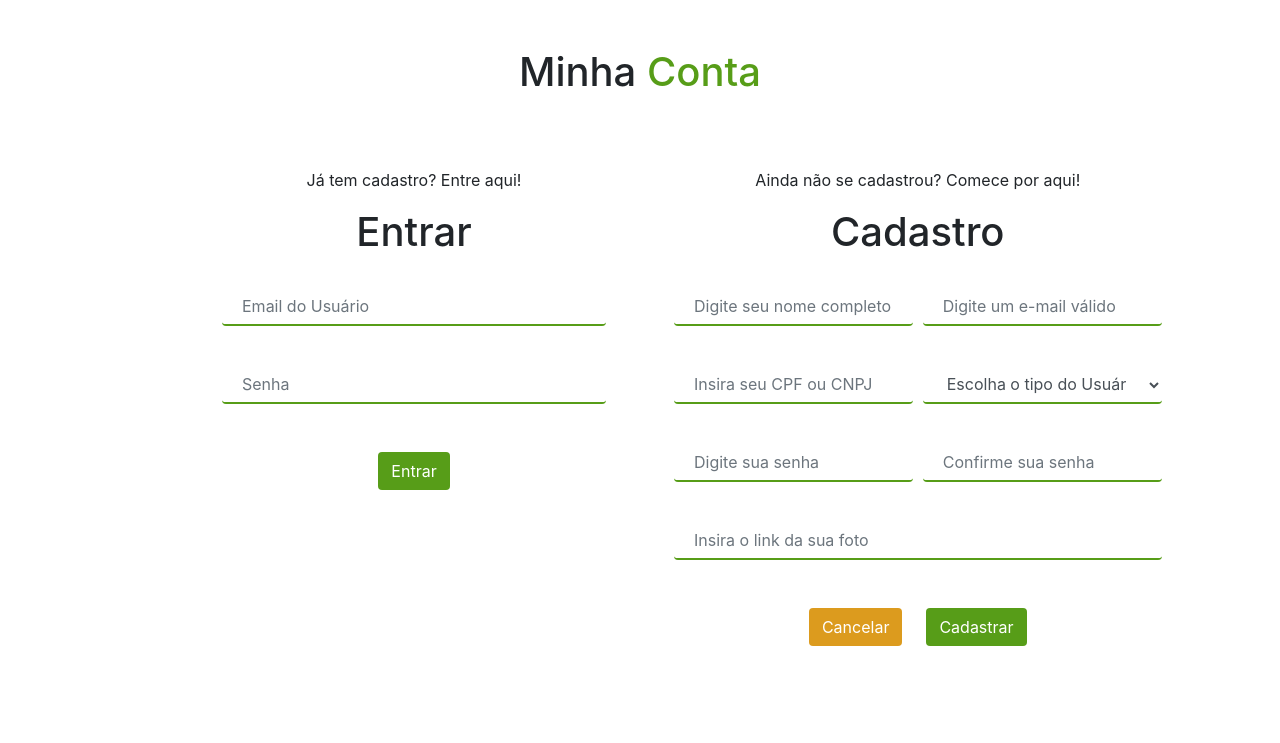
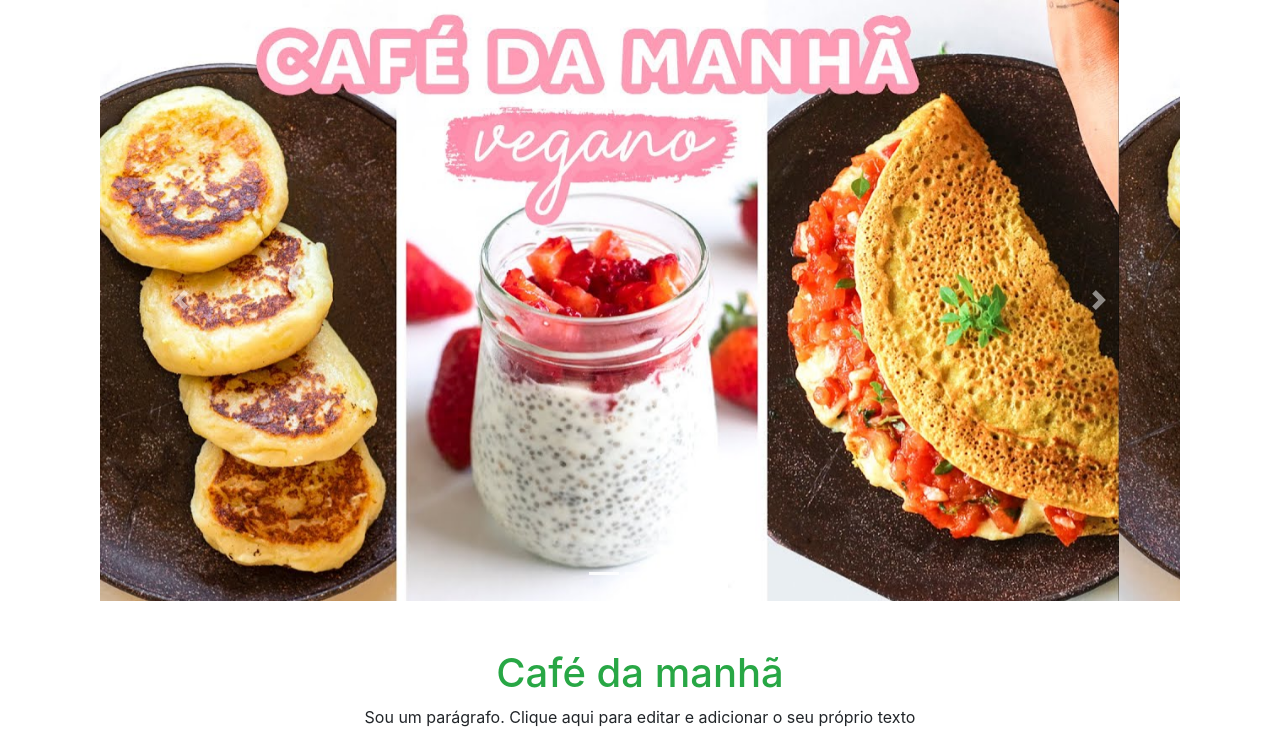
Before and after one commit to ProjetoIntegrador-Veggieats/frontend, an Angular app: page /inicio in a window 1280 px wide. Shown: the top 743 px of the page. Built offline with nearby package versions, Linux system fonts and the light colour scheme.

Commit message:
Update app.component.html

```diff
--- a/src/app/app.component.html
+++ b/src/app/app.component.html
@@ -1,5 +1 @@
-<!-- <router-outlet></router-outlet> -->
-
-<app-entrar-cadastro></app-entrar-cadastro>
-
-<!-- <app-sobre></app-sobre> -->
+<router-outlet></router-outlet>
```
